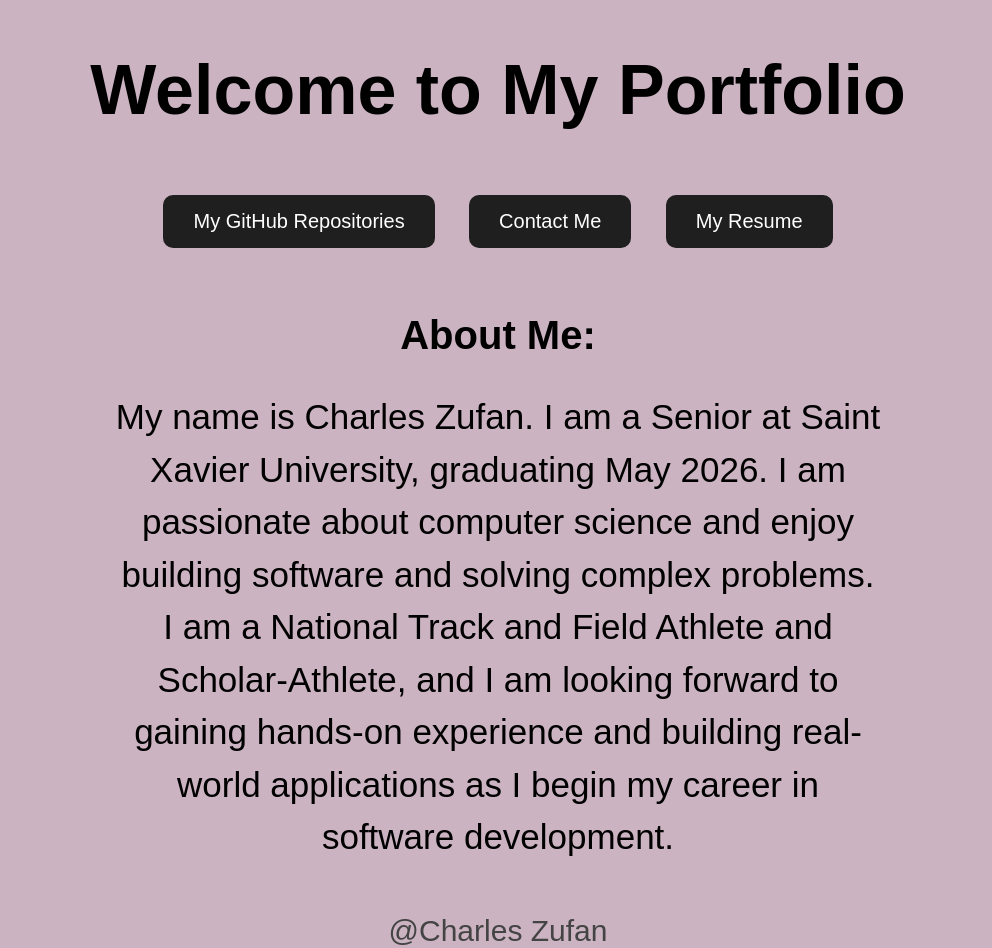
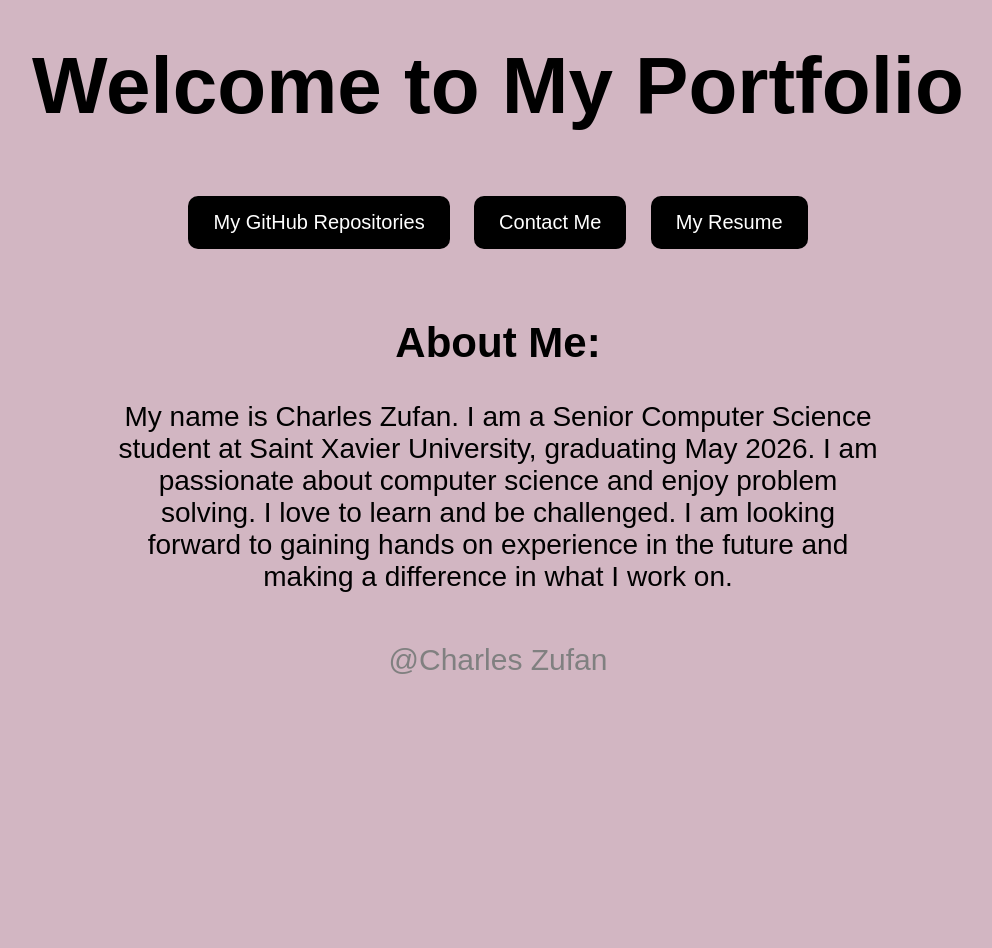
Before and after one commit to czoof/czoof.github.io, a plain HTML site: page index.html in a window 1280 px wide. Shown: the whole page, without its empty margins (142-1134 px from the left). After the commit the page ends 800 px from the top, so only its background shows below. Drawn offline with Linux system fonts and the light colour scheme.

Commit message:
Updated portfolio layout

```diff
--- a/index.html
+++ b/index.html
@@ -2,10 +2,9 @@
 <html>
 <head>
   <title>Charles Zufan Portfolio</title>
-
   <style>
     body {
-      background-color: #cbb3c1;
+      background-color: #d2b6c2;
       font-family: Arial, sans-serif;
       text-align: center;
       margin: 0;
@@ -13,45 +12,39 @@
     }
 
     h1 {
-      font-size: 70px;
-      margin-top: 50px;
-    }
-
-    h2 {
-      font-size: 40px;
-      margin-top: 50px;
-    }
-
-    p {
-      font-size: 35px;
-      width: 60%;
-      margin: auto;
-      margin-top: 20px;
-      line-height: 1.5;
+      font-size: 80px;
+      margin-top: 40px;
     }
 
     .buttons {
-      margin-top: 50px;
+      margin-top: 40px;
     }
 
     .buttons a {
+      display: inline-block;
+      margin: 10px;
+      padding: 15px 25px;
+      background-color: black;
+      color: white;
       text-decoration: none;
-      color: white;
-      background-color: #1f1f1f;
-      padding: 15px 30px;
       border-radius: 10px;
-      margin: 15px;
-      display: inline-block;
       font-size: 20px;
     }
 
-    .footer {
+    .about {
+      margin-top: 60px;
+      font-size: 28px;
+      width: 60%;
+      margin-left: auto;
+      margin-right: auto;
+    }
+
+    .name {
       margin-top: 50px;
       font-size: 30px;
-      color: #444;
+      color: gray;
     }
   </style>
-
 </head>
 
 <body>
@@ -60,20 +53,21 @@
 
 <div class="buttons">
   <a href="https://github.com/czoof">My GitHub Repositories</a>
-    <a href="mailto:charliezufan15z@gmail.com">Contact Me</a>
+  <a href="mailto:charliezufan15@gmail.com">Contact Me</a>
   <a href="#">My Resume</a>
 </div>
 
+<div class="about">
   <h2>About Me:</h2>
 
   <p>
-    My name is Charles Zufan. I am a Senior at Saint Xavier University, graduating May 2026.
-    I am passionate about computer science and enjoy building software and solving complex problems.
-    I am a National Track and Field Athlete and Scholar-Athlete, and I am looking forward to gaining
-    hands-on experience and building real-world applications as I begin my career in software development.
+    My name is Charles Zufan. I am a Senior Computer Science student at Saint Xavier University, graduating May 2026.
+    I am passionate about computer science and enjoy problem solving. I love to learn and be challenged.
+    I am looking forward to gaining hands on experience in the future and making a difference in what I work on.
   </p>
+</div>
 
-  <div class="footer">
+<div class="name">
   @Charles Zufan
 </div>
 
```
Lines whose indentation alone changed are shown as unchanged.
